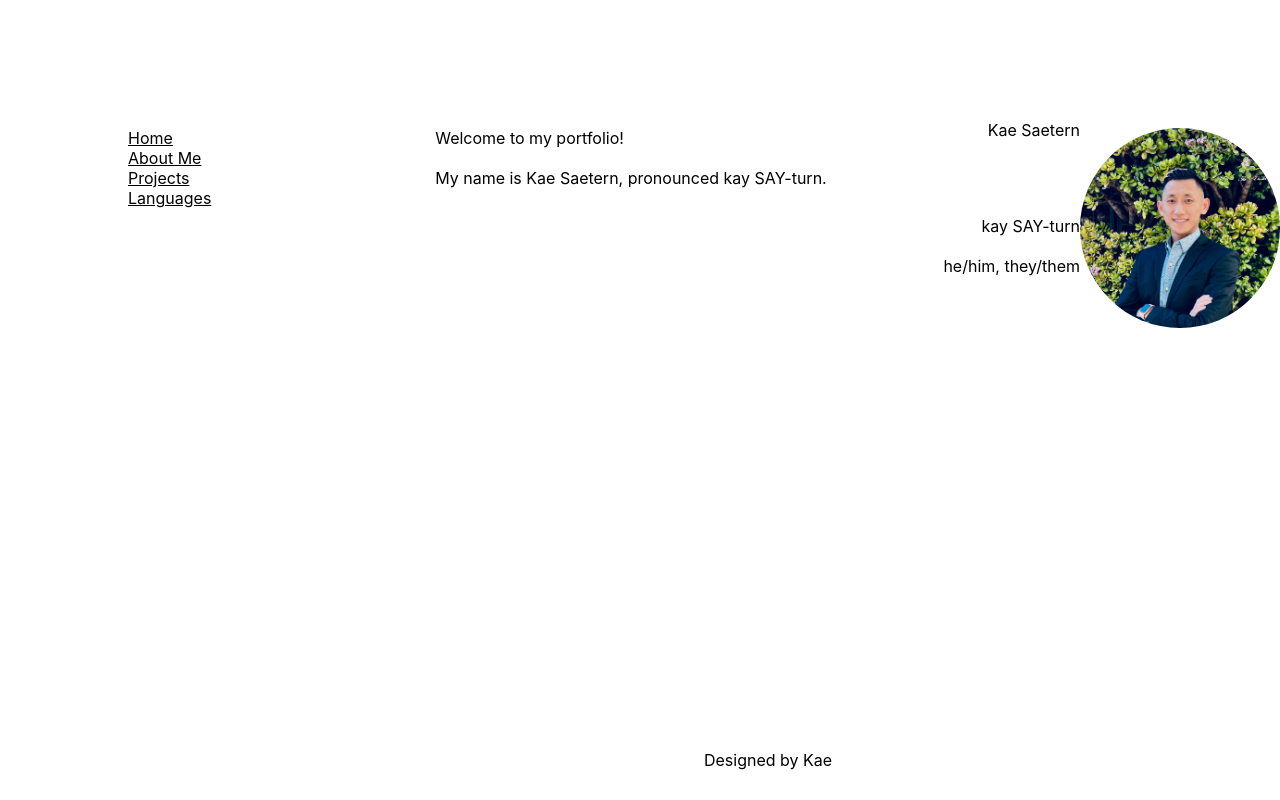
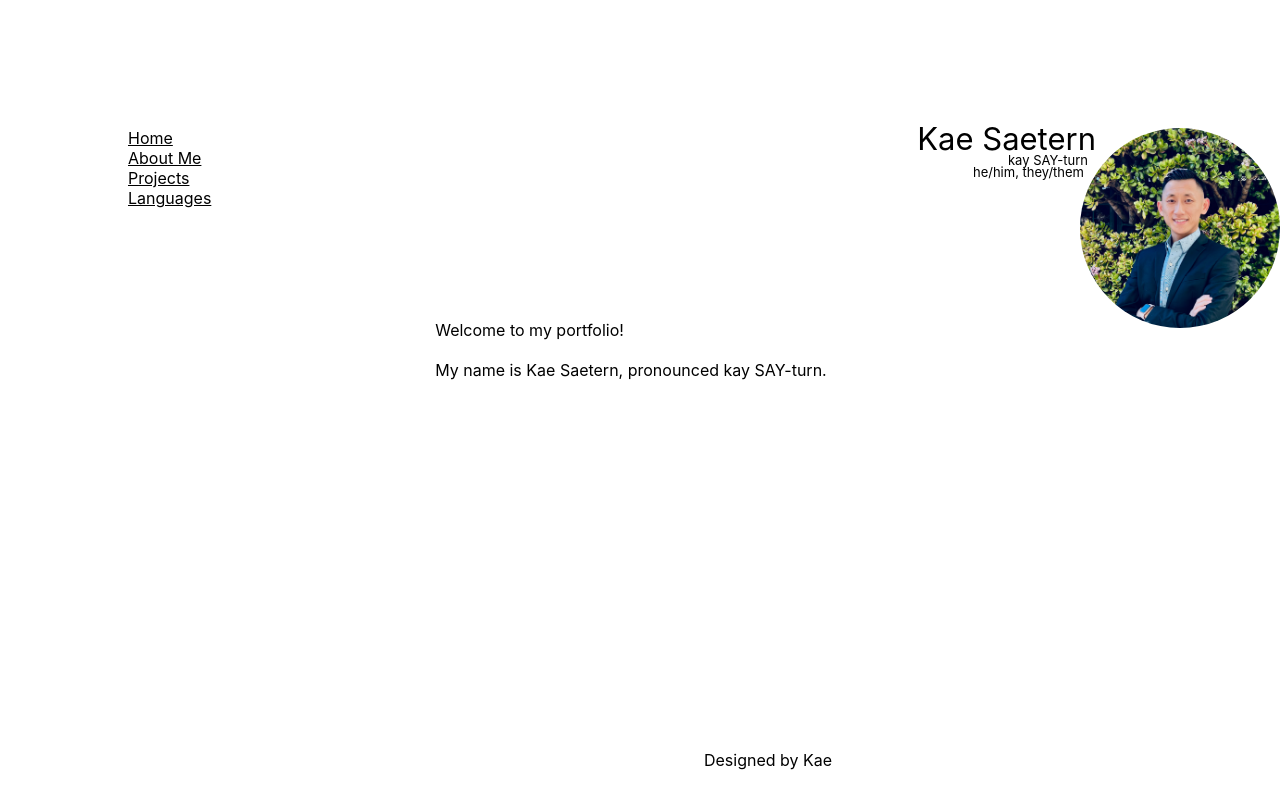
Before and after one commit to kaesae/Portfolio, a React (Create React App) app: page /aboutme in a window 1280 px wide. Built offline with nearby package versions, Linux system fonts and the light colour scheme.

Commit message:
profile css positioned correctly

```diff
--- a/src/Components/AboutMe/AboutMe.css
+++ b/src/Components/AboutMe/AboutMe.css
@@ -1,3 +1,5 @@
 body.aboutMeBody {
     grid-row: 2/3;
+    position: absolute;
+    top: 40%;
 }
--- a/src/Components/Profile/Profile.css
+++ b/src/Components/Profile/Profile.css
@@ -18,24 +18,25 @@
     grid-row: 1/2;
     grid-column: 1/2;
     position: fixed;
-    right: 200px;
+    right: 184px;
     top: 15%;
+    font-size: 31px;
 }
 
 .pronunciation {
     grid-row: 2/3;
     grid-column: 1/2;
     position: fixed;
-    right: 200px;
-    top: 27%;
-
+    right: 192px;
+    top: 19%;
+    font-size: 13px;
 }
 
 .pronouns {
     grid-row: 3/4;
     grid-column: 1/2;
     position: fixed;
-    right: 200px;
-    top: 32%;
-
+    right: 196px;
+    top: 20.5%;
+    font-size: 13px;
 }
```
